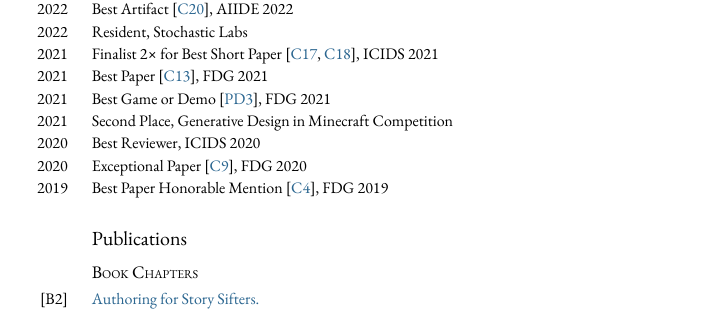
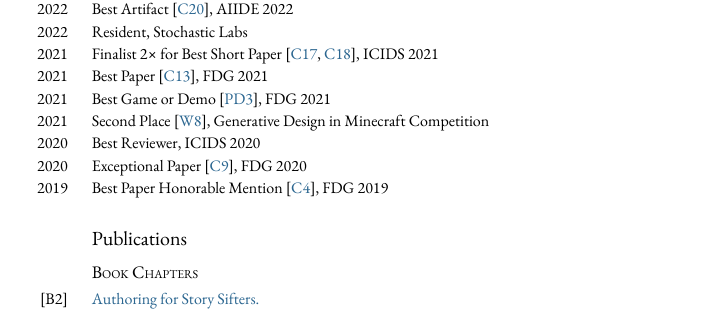
Before and after one commit to mkremins/mkremins.github.io, a Jekyll site: the page built from cv/index.html, in a window 1280 px wide and 900 px high, scrolled down 750 px. Shown: the part 150-461 px from the top of the window, without its empty margins (291-1003 px from the left). Built offline with Jekyll 4.4.1, drawn with Linux system fonts in a browser that asks for light colours; some of the changed text lies outside the part shown.

Commit message:
Tweak display of AgentCraft award

```diff
--- a/_data/publications.json
+++ b/_data/publications.json
@@ -334,7 +334,8 @@
   "venue": "EXAG",
   "venue_long": "AIIDE Workshop on Experimental AI for Games",
   "parent_venue": "AIIDE",
-  "pubtype": "workshop"
+  "pubtype": "workshop",
+  "award": "Second place in GDMC 2021 (top 10%)"
 },
 {
   "title": "Winnow: A Domain-Specific Language for Incremental Story Sifting",
--- a/cv/index.html
+++ b/cv/index.html
@@ -162,7 +162,7 @@ layout: null
         </div>
         <div class="dated-entry">
           <div class="dated-date">2021</div>
-          <div class="dated-content">Second Place, Generative Design in Minecraft Competition</div>
+          <div class="dated-content">Second Place [<a href="#W8">W8</a>], Generative Design in Minecraft Competition</div>
         </div>
         <div class="dated-entry">
           <div class="dated-date">2020</div>
@@ -407,7 +407,7 @@ layout: null
       </div>-->
       <div class="dated-entry">
         <div class="dated-date">2021</div>
-        <div class="dated-content">Ari Iramanesh. AgentCraft, an entry for the Generative Design in Minecraft (GDMC) AI Settlement Generation Competition [<a href="#W8">W8</a>].<br><span class="award">Second place (top 10%) in the 2021 GDMC competition.</span></div>
+        <div class="dated-content">Ari Iramanesh. AgentCraft, an entry for the Generative Design in Minecraft (GDMC) AI Settlement Generation Competition [<a href="#W8">W8</a>].</div>
       </div>
       <div class="dated-entry">
         <div class="dated-date">2020</div>
```
